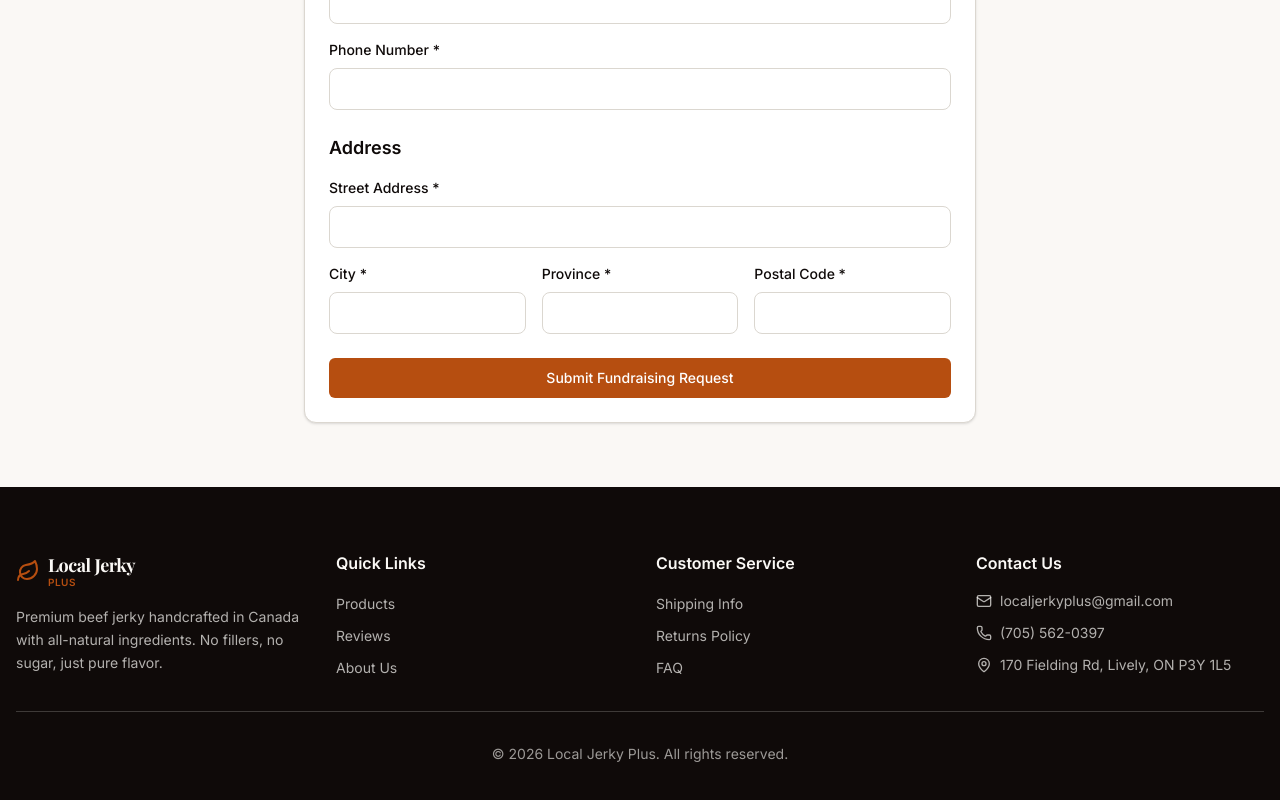
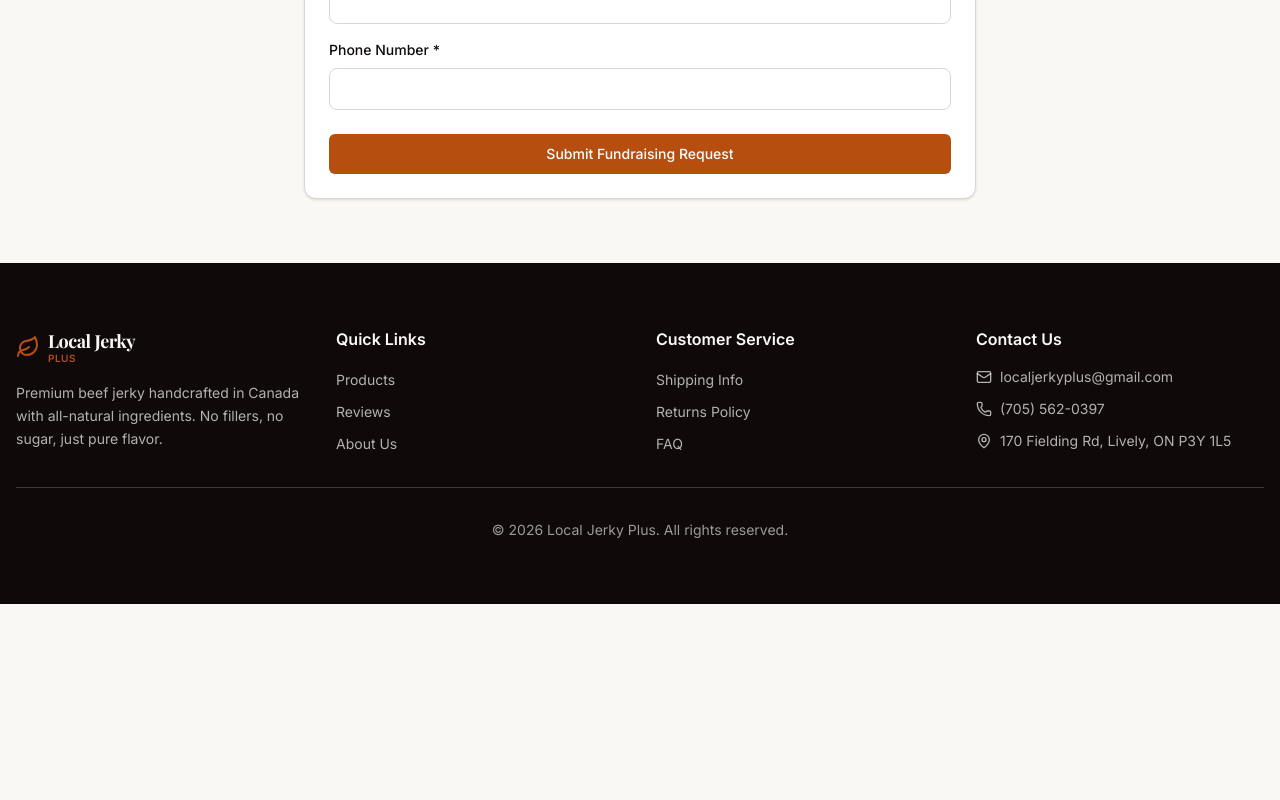
Before and after one commit to abhishekrangi205-del/v0-ec-ommerce-website-design, a Next.js app: page /fundraise in a window 1280 px wide. Shown: the part 2240-3040 px from the top of the page. After the commit the page ends 2844 px from the top, so only its background shows below. Built offline with nearby package versions, Linux system fonts and the light colour scheme; a web font is replaced by a local one.

Commit message:
feat: remove address fields from fundraiser form and update admin email
Update API and form to exclude address and use new admin email.

```diff
--- a/app/api/fundraise/route.ts
+++ b/app/api/fundraise/route.ts
@@ -14,14 +14,10 @@ export async function POST(request: NextRequest) {
       lastName,
       email,
       phone,
-      address,
-      city,
-      province,
-      postalCode,
     } = body
 
     // Validate required fields
-    if (!organizationName || !organizationType || !firstName || !lastName || !email || !phone || !address || !city || !province || !postalCode) {
+    if (!organizationName || !organizationType || !firstName || !lastName || !email || !phone) {
       return NextResponse.json(
         { error: 'Missing required fields' },
         { status: 400 }
@@ -31,7 +27,7 @@ export async function POST(request: NextRequest) {
     // Send email to admin
     await resend.emails.send({
       from: 'noreply@localjerkyplus.com',
-      to: 'abhishekrangi413@gmail.com',
+      to: 'carzhood@gmail.com',
       subject: `New Fundraising Request from ${organizationName}`,
       html: `
         <h2>New Fundraising Request</h2>
@@ -43,12 +39,6 @@ export async function POST(request: NextRequest) {
         <p><strong>Name:</strong> ${firstName} ${lastName}</p>
         <p><strong>Email:</strong> ${email}</p>
         <p><strong>Phone:</strong> ${phone}</p>
-
-        <h3>Address</h3>
-        <p><strong>Street:</strong> ${address}</p>
-        <p><strong>City:</strong> ${city}</p>
-        <p><strong>Province:</strong> ${province}</p>
-        <p><strong>Postal Code:</strong> ${postalCode}</p>
       `,
     })
 
--- a/app/fundraise/page.tsx
+++ b/app/fundraise/page.tsx
@@ -16,10 +16,6 @@ export default function FundraisePage() {
     lastName: '',
     email: '',
     phone: '',
-    address: '',
-    city: '',
-    province: '',
-    postalCode: '',
   })
 
   const [isSubmitting, setIsSubmitting] = useState(false)
@@ -53,10 +49,6 @@ export default function FundraisePage() {
           lastName: '',
           email: '',
           phone: '',
-          address: '',
-          city: '',
-          province: '',
-          postalCode: '',
         })
       } else {
         setStatus('error')
@@ -282,58 +274,7 @@ export default function FundraisePage() {
                   </div>
                 </div>
 
-                {/* Address Info */}
-                <div className="space-y-4">
-                  <h3 className="font-semibold text-lg">Address</h3>
 
-                  <div>
-                    <label className="block text-sm font-medium mb-2">Street Address *</label>
-                    <input
-                      type="text"
-                      name="address"
-                      value={formData.address}
-                      onChange={handleChange}
-                      required
-                      className="w-full px-4 py-2 border border-border rounded-lg focus:outline-none focus:ring-2 focus:ring-primary"
-                    />
-                  </div>
-
-                  <div className="grid md:grid-cols-3 gap-4">
-                    <div>
-                      <label className="block text-sm font-medium mb-2">City *</label>
-                      <input
-                        type="text"
-                        name="city"
-                        value={formData.city}
-                        onChange={handleChange}
-                        required
-                        className="w-full px-4 py-2 border border-border rounded-lg focus:outline-none focus:ring-2 focus:ring-primary"
-                      />
-                    </div>
-                    <div>
-                      <label className="block text-sm font-medium mb-2">Province *</label>
-                      <input
-                        type="text"
-                        name="province"
-                        value={formData.province}
-                        onChange={handleChange}
-                        required
-                        className="w-full px-4 py-2 border border-border rounded-lg focus:outline-none focus:ring-2 focus:ring-primary"
-                      />
-                    </div>
-                    <div>
-                      <label className="block text-sm font-medium mb-2">Postal Code *</label>
-                      <input
-                        type="text"
-                        name="postalCode"
-                        value={formData.postalCode}
-                        onChange={handleChange}
-                        required
-                        className="w-full px-4 py-2 border border-border rounded-lg focus:outline-none focus:ring-2 focus:ring-primary"
-                      />
-                    </div>
-                  </div>
-                </div>
 
                 <Button
                   type="submit"
```
